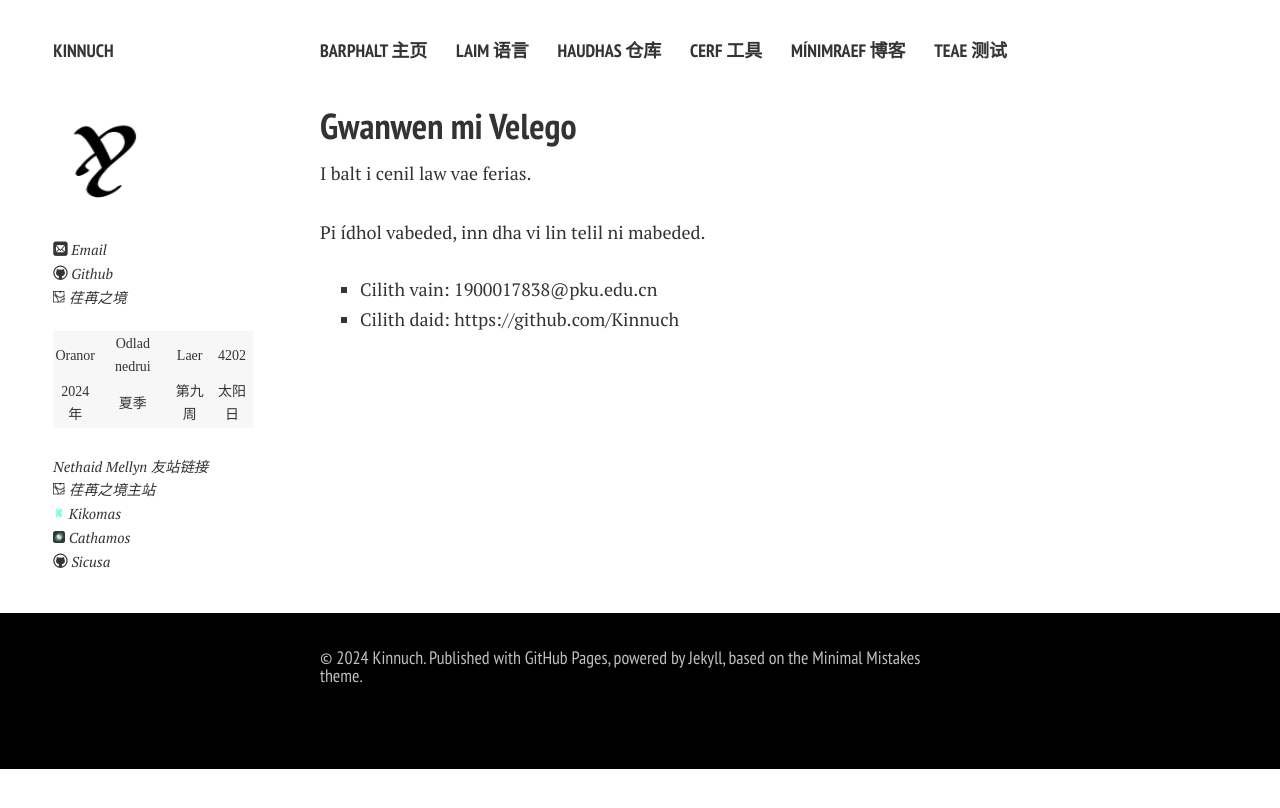
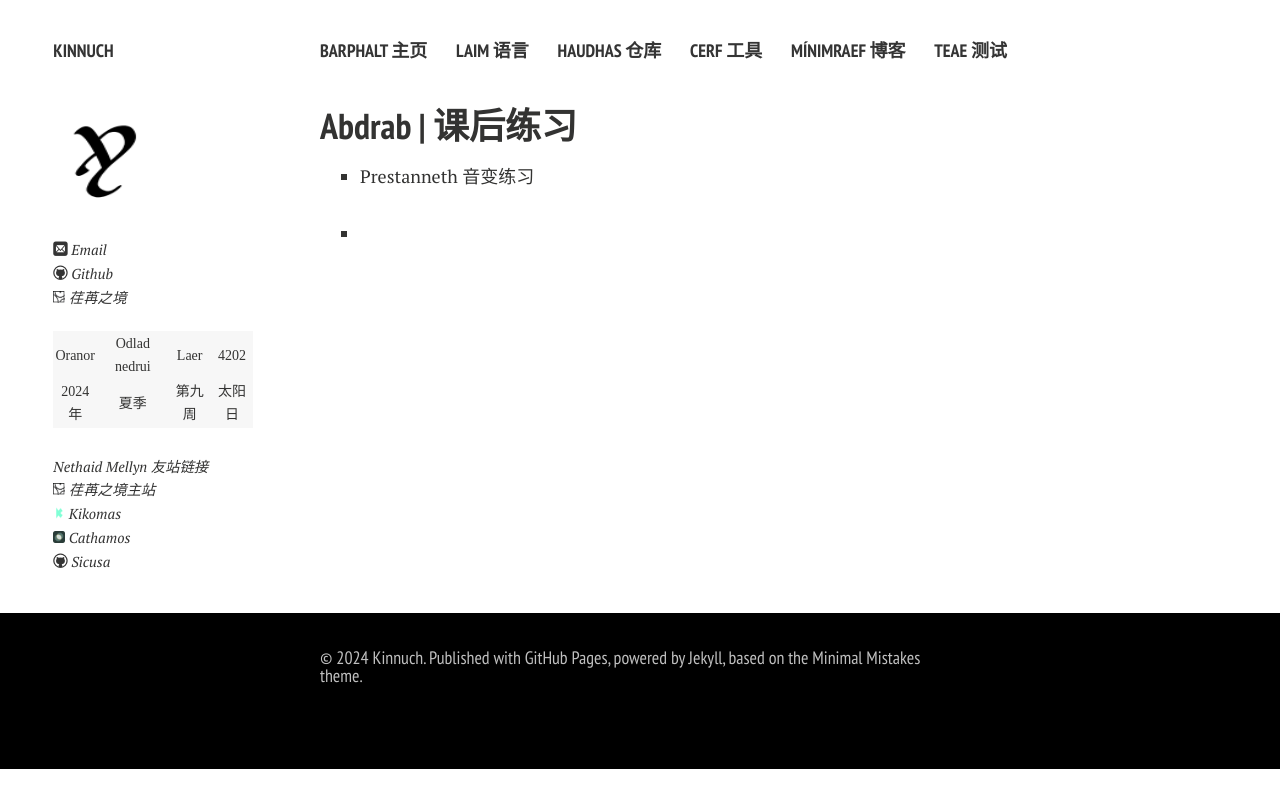
Before and after one commit to Kinnuch/kinnuch.github.io, a Jekyll site: the page built from cerf.md, in a window 1280 px wide. Shown: the top 808 px of the page. Built offline with Jekyll 4.4.1, drawn with Linux system fonts in a browser that asks for light colours; nearby versions of some CDN libraries; comment, search, counter and statistics services are not loaded; a style sheet for code colours, icons or effects is not loaded.

Commit message:
upload cerf test

```diff
--- /dev/null
+++ b/assets/js/prestanneth.js
@@ -0,0 +1,12 @@
+
+function main() {
+    const FileURL = "https://kinnuch.github.io/file/prestanneth.csv";
+    fetch(FileURL)
+        .then(response => response.text())
+        .then(csvData => console.log(csvData))
+        .catch(error => {
+            console.error("ú-'resta", error);
+        });
+}
+
+main()
--- a/cerf.md
+++ b/cerf.md
@@ -1,16 +1,13 @@
 ---
 layout: page
 permalink: /cerf/index.html
-title: Lost in Void
+title: Cerf
 ---
 
-## Gwanwen mi Velego
+## Abdrab | 课后练习
 
-I balt i cenil law vae ferias.
+- Prestanneth 音变练习
 
-<br>Pi ídhol vabeded, inn dha vi lin telil ni mabeded.
+  <script src="https://kinnuch.github.io/assets/js/prestanneth.js"></script>
 
-- Cilith vain: 1900017838@pku.edu.cn
-- Cilith daid: https://github.com/Kinnuch
-
-<br>
+-
--- /dev/null
+++ b/file/prestanneth.csv
@@ -0,0 +1 @@
+lhûg,i thlûg,lhuig,ith luig
```
